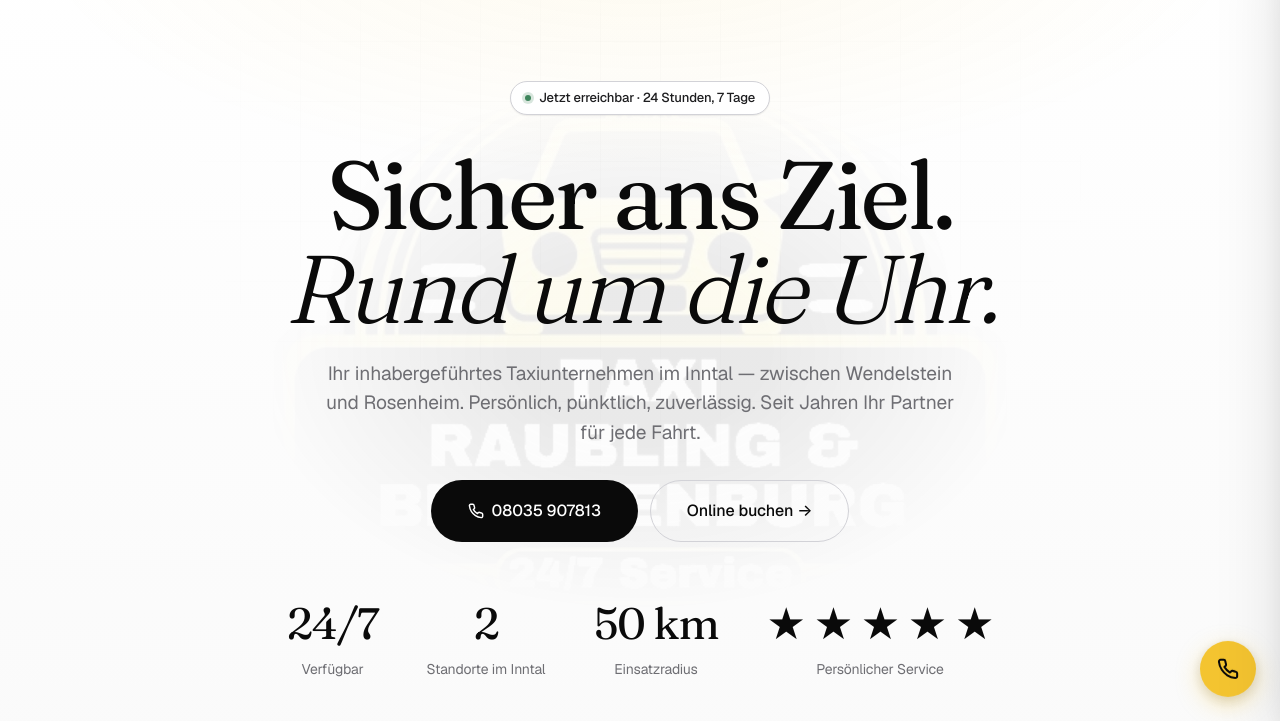
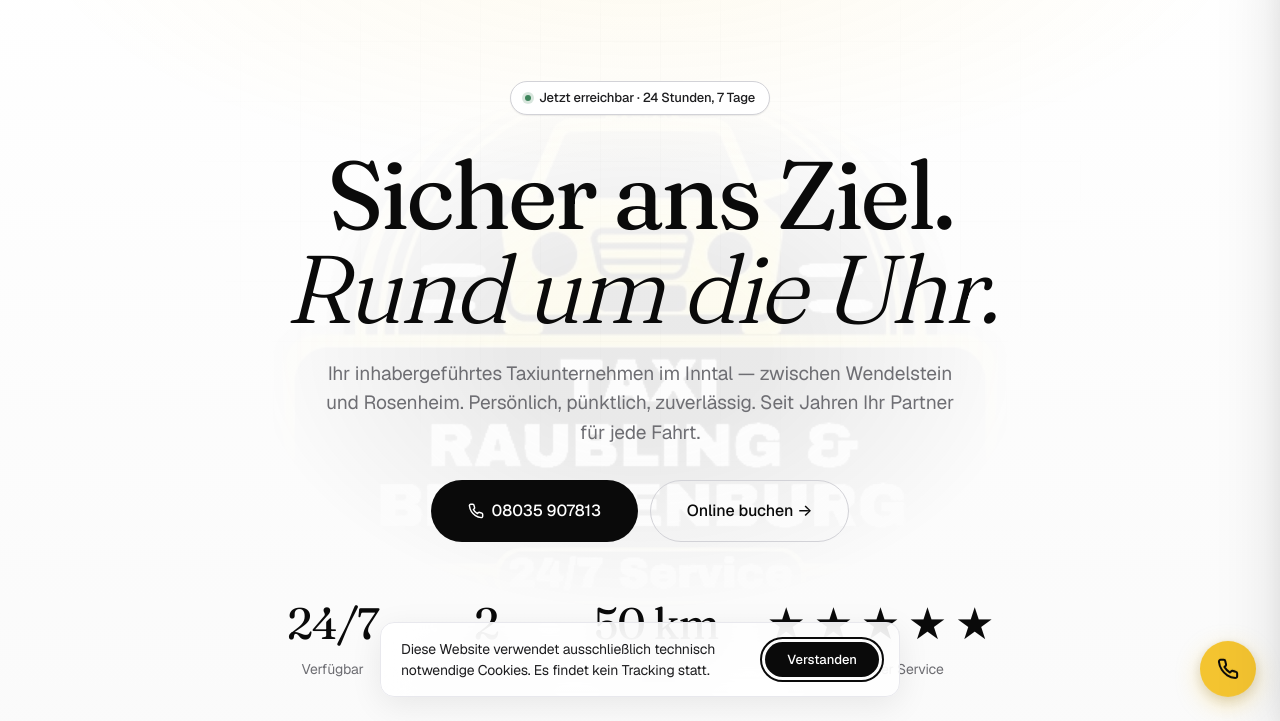
Before and after one commit to A1P0S/taxi_brannenburg, a website: page index.html in a window 1280 px wide. Shown: the part 79-800 px from the top of the page. Drawn offline with nearby package versions, Linux system fonts and the light colour scheme.

Commit message:
Cookie-Consent Banner (Apple-Style)

```diff
--- a/index.html
+++ b/index.html
@@ -409,6 +409,15 @@
     </svg>
   </a>
 
+  <dialog class="cookie-banner" id="cookie-banner">
+    <div class="cookie-banner-inner">
+      <p class="cookie-text">Diese Website verwendet ausschließlich technisch notwendige Cookies. Es findet kein Tracking statt.</p>
+      <form method="dialog">
+        <button class="cookie-btn" value="accept" id="cookie-accept">Verstanden</button>
+      </form>
+    </div>
+  </dialog>
+
   <script src="static/js/main.js"></script>
 </body>
 </html>
--- a/static/css/style.css
+++ b/static/css/style.css
@@ -1673,6 +1673,86 @@ p {
 }
 .toc-card a:hover { color: var(--color-accent-dark); }
 
+/* === COOKIE BANNER === */
+.cookie-banner {
+  position: fixed;
+  bottom: 24px;
+  left: 50%;
+  transform: translateX(-50%);
+  border: 1px solid var(--color-line-soft);
+  border-radius: 14px;
+  background: rgba(255, 255, 255, 0.85);
+  backdrop-filter: blur(24px);
+  -webkit-backdrop-filter: blur(24px);
+  padding: 0;
+  max-width: 520px;
+  width: calc(100% - 32px);
+  box-shadow: 0 8px 32px rgba(0, 0, 0, 0.08);
+  z-index: 9999;
+  animation: cookieUp 0.45s var(--ease-out);
+}
+
+@keyframes cookieUp {
+  from { opacity: 0; transform: translateX(-50%) translateY(16px); }
+  to { opacity: 1; transform: translateX(-50%) translateY(0); }
+}
+
+.cookie-banner::backdrop {
+  background: transparent;
+}
+
+.cookie-banner-inner {
+  display: flex;
+  align-items: center;
+  gap: 16px;
+  padding: 16px 20px;
+}
+
+.cookie-text {
+  font-size: 0.875rem;
+  color: var(--color-fg-soft);
+  line-height: 1.45;
+  margin: 0;
+  flex: 1;
+}
+
+.cookie-btn {
+  flex-shrink: 0;
+  padding: 8px 22px;
+  background: var(--color-fg);
+  color: var(--color-bg);
+  border: none;
+  border-radius: 999px;
+  font-size: 0.8125rem;
+  font-weight: 500;
+  cursor: pointer;
+  transition: background 0.2s var(--ease), transform 0.2s var(--ease);
+}
+
+.cookie-btn:hover {
+  background: var(--color-accent);
+  color: var(--color-bg-dark);
+  transform: translateY(-1px);
+}
+
+@media (max-width: 540px) {
+  .cookie-banner-inner { flex-direction: column; text-align: center; }
+  .cookie-btn { width: 100%; }
+}
+
+@media (prefers-color-scheme: dark) {
+  .cookie-banner {
+    background: rgba(20, 20, 20, 0.88);
+    border-color: var(--color-line);
+    box-shadow: 0 8px 32px rgba(0, 0, 0, 0.4);
+  }
+
+  .cookie-btn {
+    background: var(--color-fg);
+    color: var(--color-bg);
+  }
+}
+
 /* ============================================
    DARK MODE
    ============================================ */
--- a/static/js/main.js
+++ b/static/js/main.js
@@ -184,4 +184,13 @@
     now.setMinutes(now.getMinutes() - now.getTimezoneOffset() + 30);
     datetimeInput.min = now.toISOString().slice(0, 16);
   }
+
+  // ===== Cookie Consent =====
+  const banner = document.querySelector('#cookie-banner');
+  if (banner && !localStorage.getItem('cookie-consent')) {
+    banner.show();
+    banner.addEventListener('close', () => {
+      localStorage.setItem('cookie-consent', 'accepted');
+    });
+  }
 })();
```
Also changed, not shown: buchung.html (+9 -0 lines), flotte.html (+9 -0 lines), impressum.html (+9 -0 lines), kontakt.html (+9 -0 lines), leistungen.html (+9 -0 lines).
